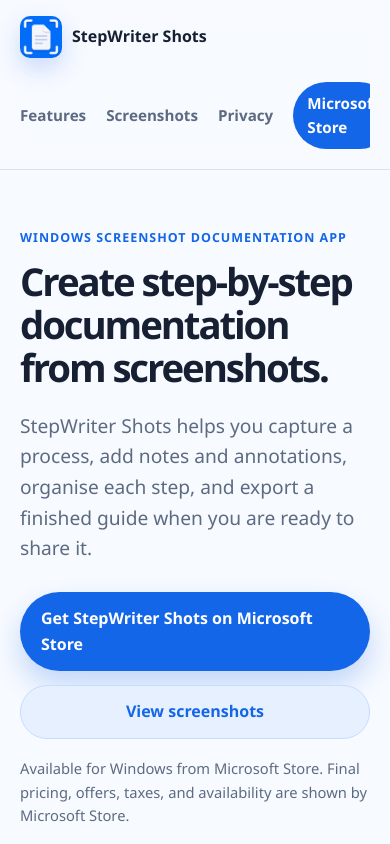
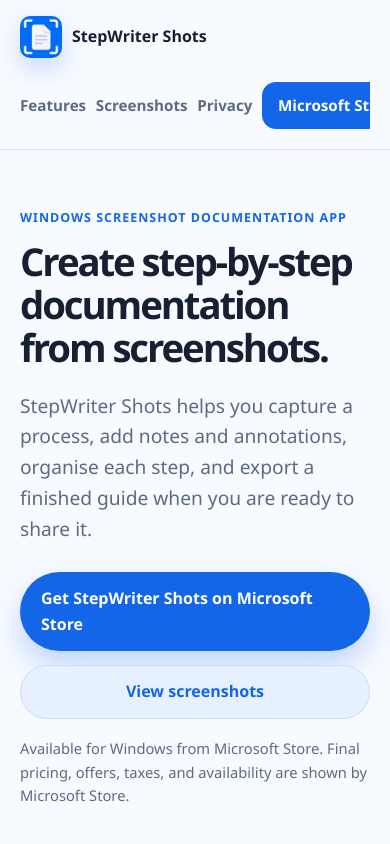
Before and after one commit to pjconneely-tech/stepwriter-shots, a plain HTML site: page index.html in a window 390 px wide. Shown: the top 844 px of the page. Drawn offline with Linux system fonts and the light colour scheme.

Commit message:
Improve mobile Microsoft Store button shape

```diff
--- a/styles.css
+++ b/styles.css
@@ -392,6 +392,14 @@
     width: 100%;
     overflow-x: auto;
     padding-bottom: 4px;
+    gap: 0.6rem;
+  }
+
+  .nav-links .nav-cta {
+    border-radius: 14px;
+    padding: 0.7rem 1rem;
+    white-space: nowrap;
+    min-width: max-content;
   }
 
   .section {
```
